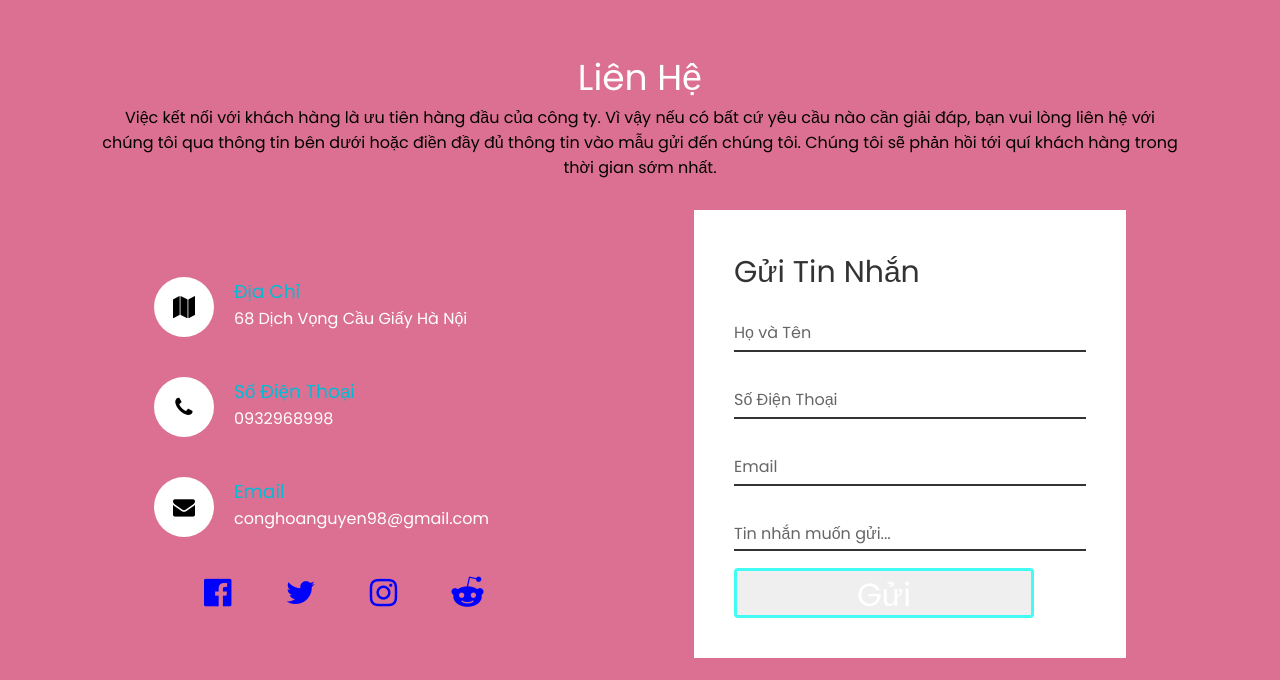
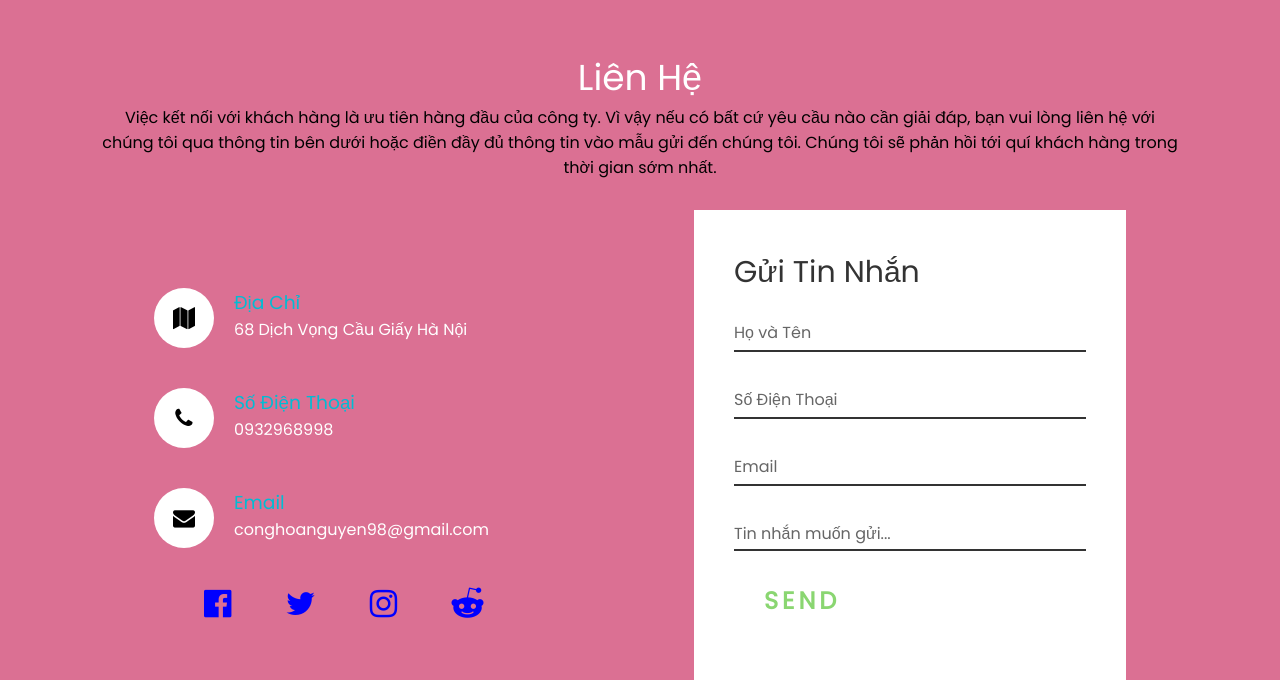
Before and after one commit to lqtungntn/WEB-ASSIGNMENT_1, a PHP site: page /Contacts.html in a window 1280 px wide. Shown: the top 680 px of the page. Run offline with PHP 8.4, Linux system fonts and the light colour scheme.

Commit message:
Add files via upload

```diff
--- a/Contact/Contacts.css
+++ b/Contact/Contacts.css
@@ -150,42 +150,89 @@
 /*-----------------------------------------------Effect Button--------------------------------*/
 
 
-.contactForm .effect-submit .submit{
-    width: 300px;
-    height: 50px;
-    border: none;
-    color: white;
-    border-radius: 4px;
-    transition: ease-out 0.3s;
-    font-size: 2rem;
-    outline: none;
-    border: 3px solid #42FBF2;
+.contactForm .effect-submit a{
     position: relative;
-    z-index: 1;
+    display: inline-block;
+    padding: 15px 30px;
+    color: #8AD671;
+    text-transform: uppercase;
+    letter-spacing: 4px;
+    text-decoration: none;
+    font-size: 24px;
+    overflow: hidden;
+    transition: 0.2s;
+    font-weight: 700;
 }
 
-.contactForm .effect-submit .submit:hover{
-    color: #fff;
-    cursor: pointer;
+.contactForm .effect-submit a:hover{
+    color: #120203;
+    background: #8AD671;
+    box-shadow: 0 0 10px #34a853, 0 0 40px #34a853, 0 0 80px #34a853;
+    transition-delay: 1s;
 }
 
-.contactForm .effect-submit .submit::before{
-    transition: 0.5s all ease;
-    top: 0;
-    left: 50%;
-    right: 50%;
-    bottom: 0;
-    opacity: 0;
-    content: '';
-    background-color: #42FBF2;
+.contactForm .effect-submit a span{
+    position: absolute;
+    display: block;
 }
 
-.contactForm .effect-submit .submit:hover::before{
-    transition: 0.5s all ease;
+.contactForm .effect-submit a span:nth-child(1){
+    top: 0;
+    left: -100%;
+    width: 100%;
+    height: 2px;
+    background: linear-gradient(90deg, transparent, #34a853);
+
+}
+
+.contactForm .effect-submit a:hover span:nth-child(1){
+    left: 100%;
+    transition: 1s;
+}
+
+.contactForm .effect-submit a span:nth-child(3){
+    bottom: 0;
+    right: -100%;
+    width: 100%;
+    height: 2px;
+    background: linear-gradient(270deg, transparent, #34a853);
+
+}
+
+.contactForm .effect-submit a:hover span:nth-child(3){
+    right: 100%;
+    transition: 1s;
+    transition-delay: 0.5s;
+}
+
+.contactForm .effect-submit a span:nth-child(2){
+    top: -100%;
+    right: 0;
+    width: 2px;
+    height: 100%;
+    background: linear-gradient(180deg, transparent, #34a853);
+
+}
+
+.contactForm .effect-submit a:hover span:nth-child(2){
+    top: 100%;
+    transition: 1s;
+    transition-delay: 0.25s;
+}
+
+.contactForm .effect-submit a span:nth-child(4){
+    bottom: -100%;
     left: 0;
-    right: 0;
-    opacity: 1;
-    z-index: -1;
+    width: 2px;
+    height: 100%;
+    background: linear-gradient(360deg, transparent, #34a853);
+
+}
+
+.contactForm .effect-submit a:hover span:nth-child(4){
+    bottom: 100%;
+    transition: 1s;
+    transition-delay: 0.75s;
 }
 
 @media (max-width: 1199px){
@@ -252,12 +299,18 @@
     line-height: 40px;
     margin-bottom: 10px;
     border-radius: 50%;
+    transition: 0.5s;
 }
 
 #footer .footer-top ul .icon-fa > a{
     color: #34a853;
     text-decoration: none;
     font-size: 25px;
+    transition: 0.5s;
+}
+
+#footer .footer-top ul .icon-fa > a:hover{
+    color: #3767A9;
 }
 
 #footer .footer-top ul .icon-fa > span.info-name{
@@ -338,7 +391,7 @@
     color: white;
     margin: 4px 0;
     list-style: none;
-    border-left: 2px solid blue;
+    border-left: 2px solid #4B86AA;
     transition: 0.5s;
     cursor: pointer;
     text-decoration: none;
@@ -349,7 +402,7 @@
     position: absolute;
     width: 100%;
     height: 100%;
-    background-color: blue;
+    background-color: #4B86AA;
     transform: scaleX(0);
     transform-origin: left;
     transition: 0.5s;
@@ -391,7 +444,7 @@
     text-align: center;
     line-height: 40px;
     border-radius: 50%;
-    color: #6ab04c;
+    color: #3767A9;
     transition: .4s linear;
 }
 
--- a/Contact/Contacts.html
+++ b/Contact/Contacts.html
@@ -71,7 +71,13 @@
                             <span>Tin nhắn muốn gửi...</span>
                         </div>
                         <div class="effect-submit">
-                            <button class="submit">Gửi</button>
+                            <a href="#">
+                                <span></span>
+                                <span></span>
+                                <span></span>
+                                <span></span>
+                                Send
+                            </a>
                         </div>
                     </form>
                 </div>
--- a/Contact/Contacts.js
+++ b/Contact/Contacts.js
@@ -1,9 +1,9 @@
 let hpElement = document.querySelector('#BG-hp')
 
-hpElement.addEventListener("mouseover", () => hpElement.style.backgroundColor = 'pink');
+hpElement.addEventListener("mouseover", () => hpElement.style.backgroundColor = '#3767A9');
 hpElement.addEventListener("mouseout", () => hpElement.style.backgroundColor = '#34a853');
 
 let envElement = document.querySelector('#BG-env')
 
-envElement.addEventListener("mouseover", () => envElement.style.backgroundColor = 'pink');
+envElement.addEventListener("mouseover", () => envElement.style.backgroundColor = '#3767A9');
 envElement.addEventListener("mouseout", () => envElement.style.backgroundColor = '#34a853');
```
